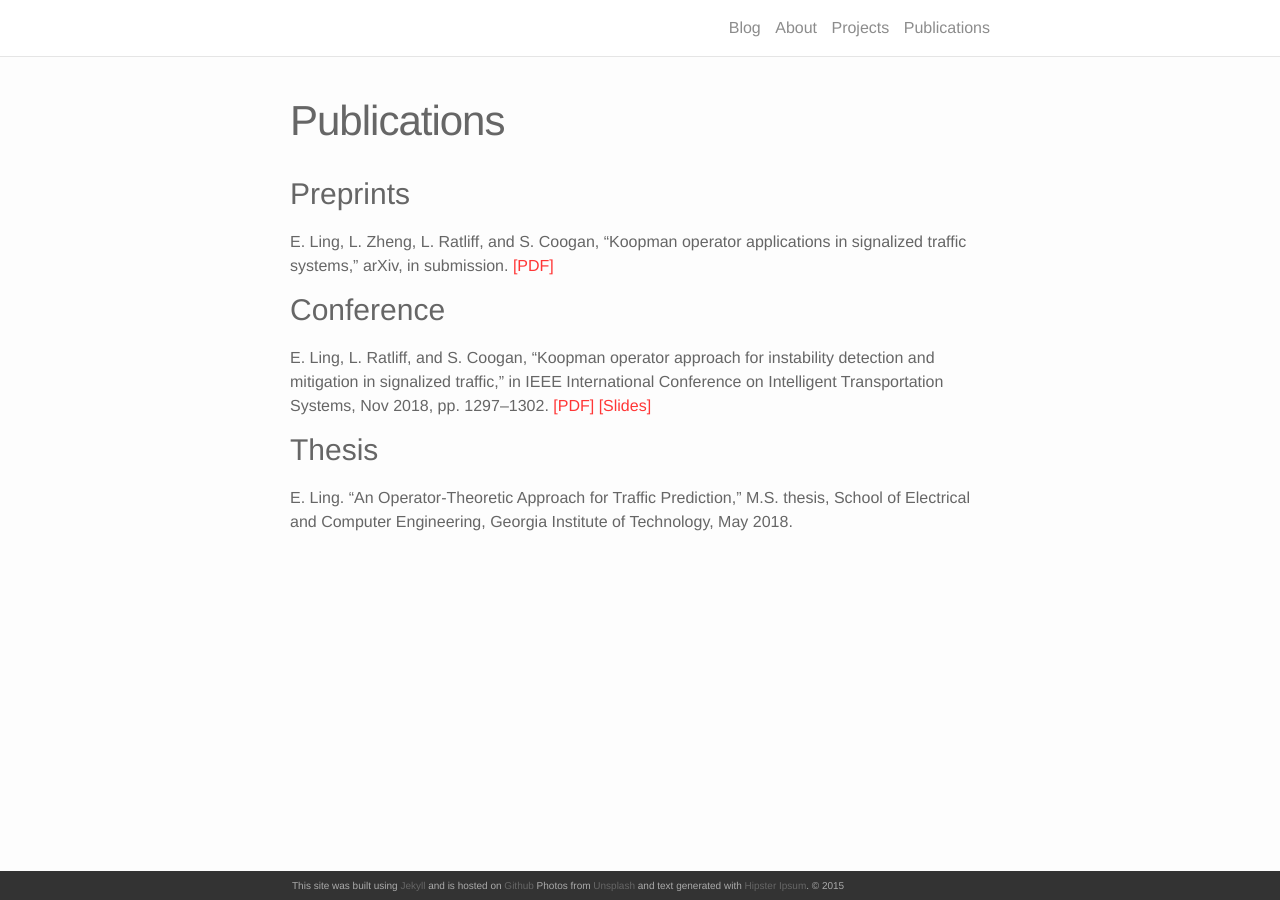
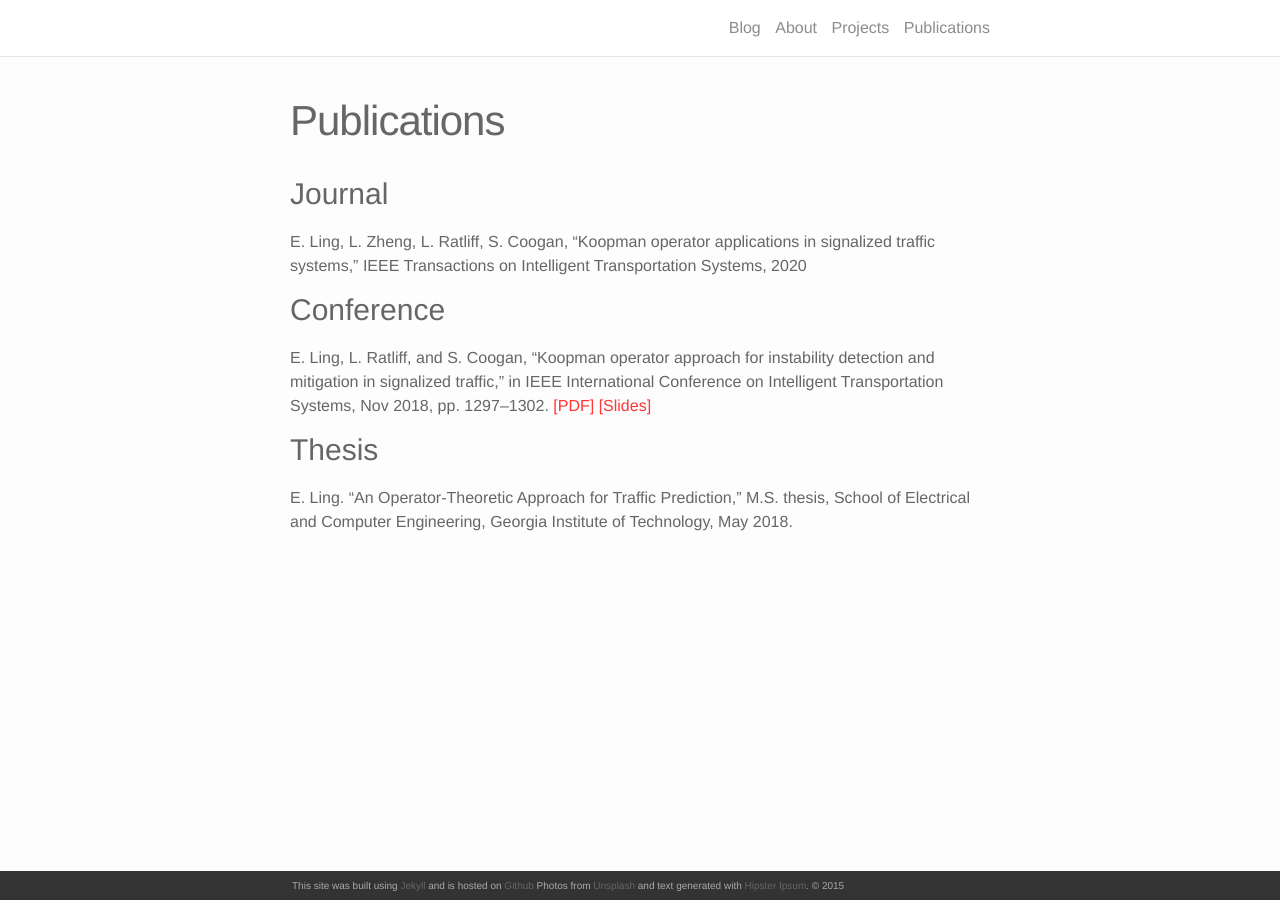
Before and after one commit to lefthandwriter/lefthandwriter.github.io, a Jekyll site: the page built from publications.md, in a window 1280 px wide. Built offline with Jekyll 4.4.1, drawn with Linux system fonts in a browser that asks for light colours; nearby versions of some CDN libraries.

Commit message:
Update publications

```diff
--- a/publications.md
+++ b/publications.md
@@ -4,9 +4,9 @@ title: Publications
 permalink: /publications/
 ---
 
-### Preprints
+### Journal
 <br/>
-E. Ling, L. Zheng, L. Ratliff, and S. Coogan, "Koopman operator applications in signalized traffic systems," arXiv, in submission. [[PDF]](https://arxiv.org/abs/1902.11289)
+E. Ling, L. Zheng, L. Ratliff, S. Coogan, "Koopman operator applications in signalized traffic systems," IEEE Transactions on Intelligent Transportation Systems, 2020
 
 ### Conference
 <br/>
```
